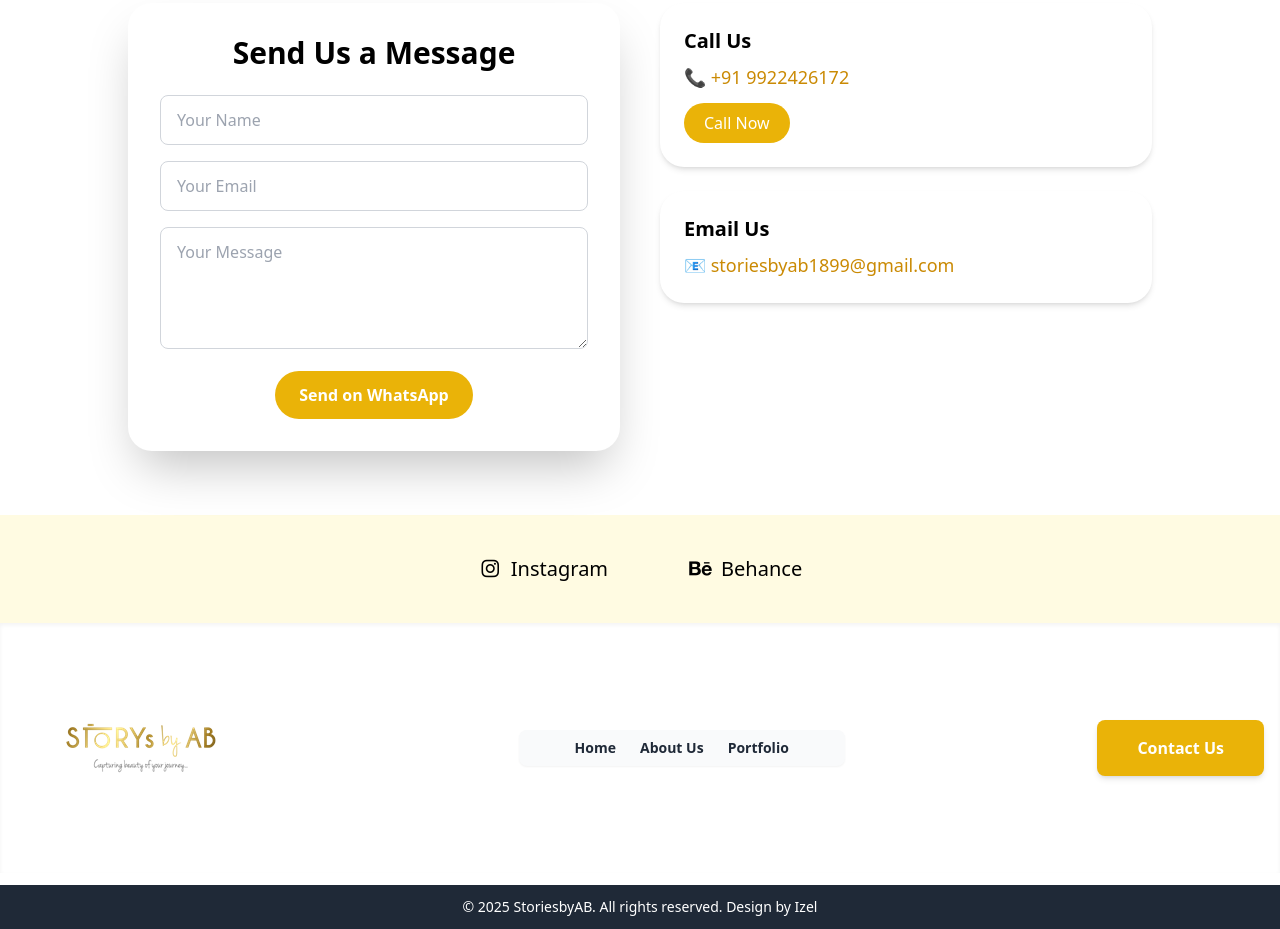
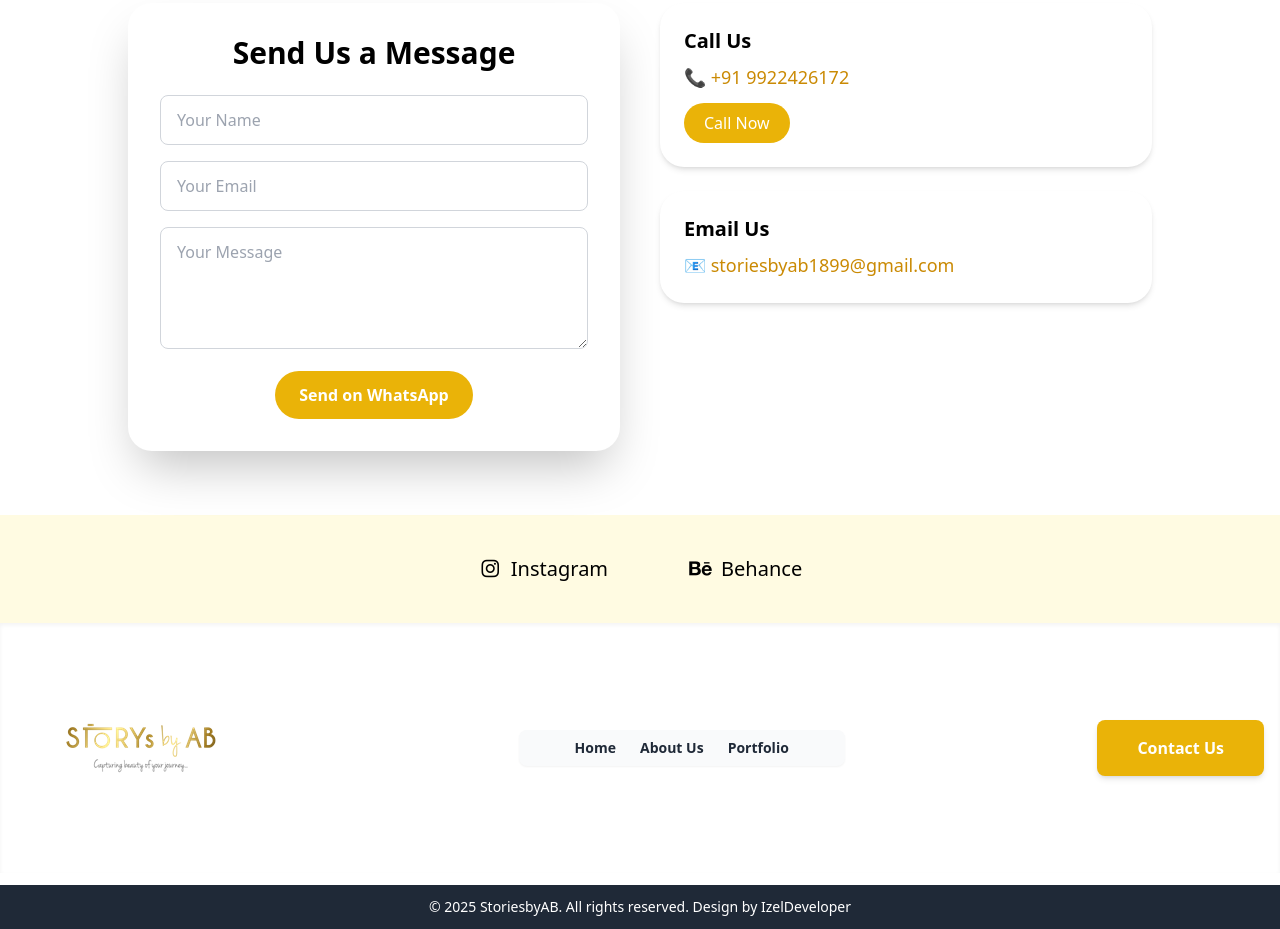
Before and after one commit to 1714Rohit/story-by-ab, a plain HTML site: page contactus.html in a window 1280 px wide. Shown: the part 477-1406 px from the top of the page. Drawn offline with nearby package versions, Linux system fonts and the light colour scheme.

Commit message:
contactus.html

```diff
--- a/contactus.html
+++ b/contactus.html
@@ -162,7 +162,7 @@
   <footer class="bg-gray-800 text-white py-3 mt-3">
     <div class="max-w-7xl mx-auto px-4 flex justify-center items-center">
       <div class="text-sm text-center">
-        © 2025 StoriesbyAB. All rights reserved. Design by <span class="font-medium">Izel</span>
+        © 2025 StoriesbyAB. All rights reserved. Design by <span class="font-medium">IzelDeveloper</span>
       </div>
     </div>
   </footer>
```
